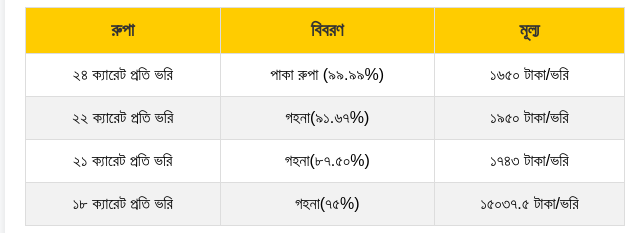
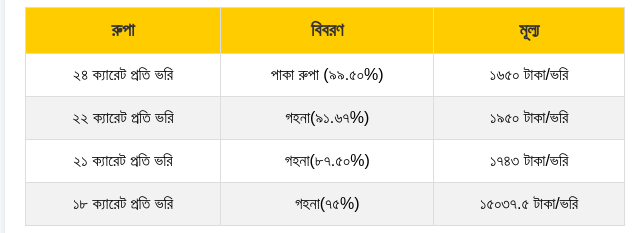
Before and after one commit to Anik7780/Charigramgoldmarket, a plain HTML site: page page2.html in a window 1280 px wide. Shown: the part 795-1028 px from the top of the page, 315-955 px from the left. Drawn offline with Linux system fonts and the light colour scheme; no server answers.

Commit message:
page2.html

```diff
--- a/page2.html
+++ b/page2.html
@@ -170,7 +170,7 @@
                 </tr>
             </thead>
             <tbody>
-                <tr><td>২৪ ক্যারেট প্রতি ভরি</td><td>পাকা রুপা (৯৯.৯৯%)</td><td>১৬৫০ টাকা/ভরি</td></tr>
+                <tr><td>২৪ ক্যারেট প্রতি ভরি</td><td>পাকা রুপা (৯৯.৫০%)</td><td>১৬৫০ টাকা/ভরি</td></tr>
                 <tr><td>২২ ক্যারেট প্রতি ভরি</td><td>গহনা(৯১.৬৭%)<td>১৯৫০ টাকা/ভরি</td></tr>
                 <tr><td>২১ ক্যারেট প্রতি ভরি</td><td>গহনা(৮৭.৫০%)</td><td>১৭৪৩ টাকা/ভরি</td></tr>
                 <tr><td>১৮ ক্যারেট প্রতি ভরি</td><td>গহনা(৭৫%)<td>১৫০৩৭.৫ টাকা/ভরি</td></tr>
```
